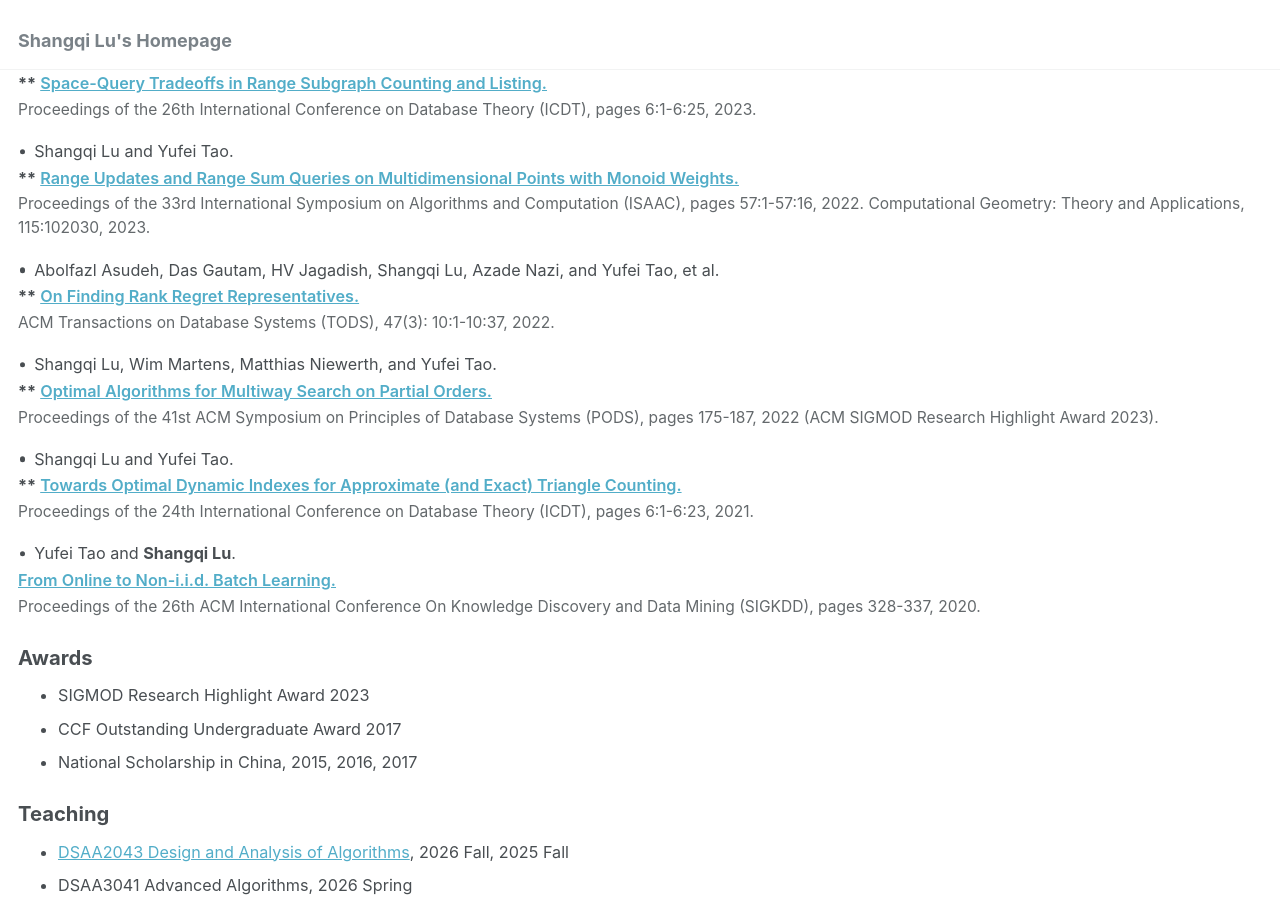
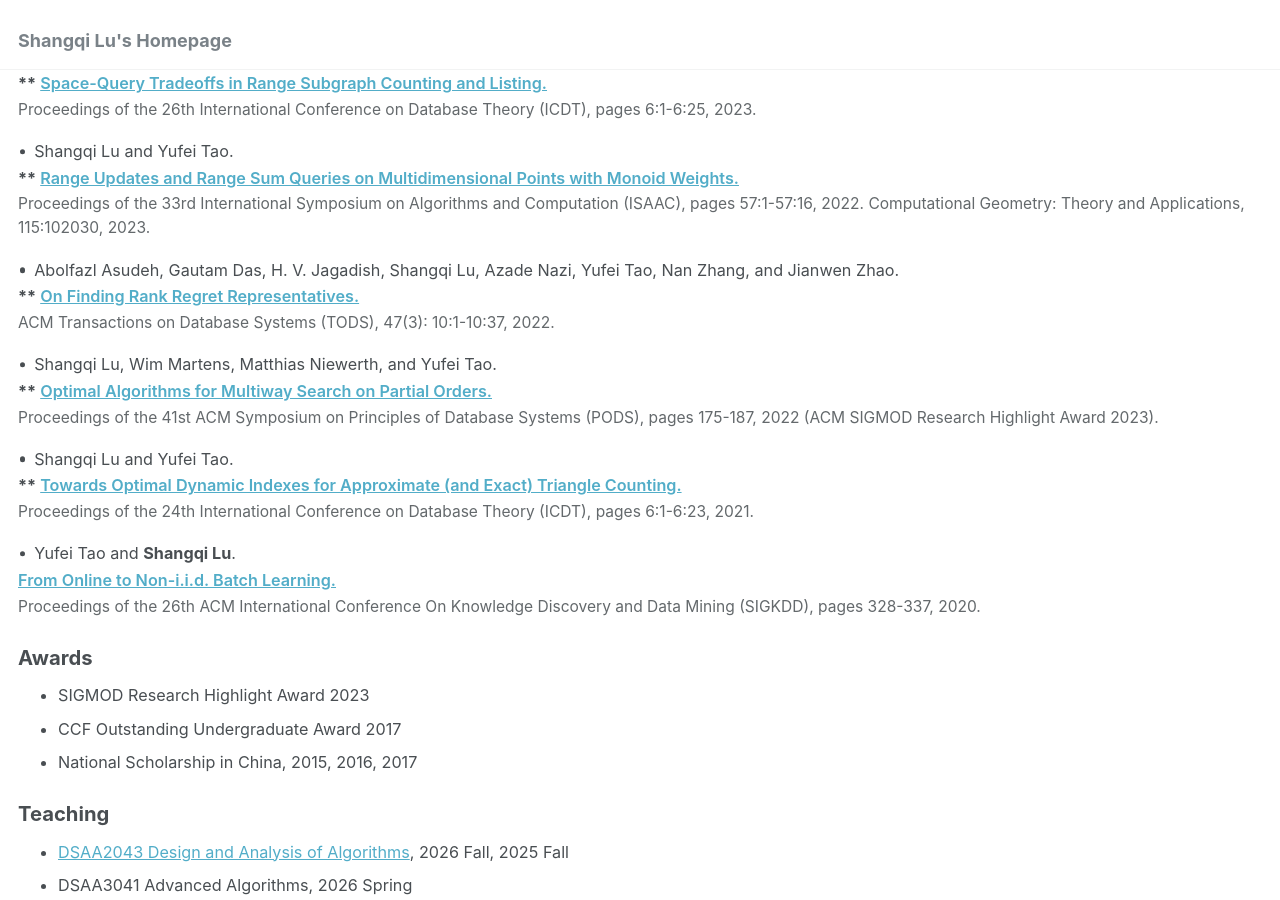
Before and after one commit to shangqilu/shangqilu.github.io, a Jekyll site: the page built from _pages/about.md, in a window 1280 px wide and 900 px high, scrolled down 1323 px. Built offline with Jekyll 4.4.1, drawn with Linux system fonts in a browser that asks for light colours.

Commit message:
List all authors of TODS 2022 paper

```diff
--- a/_pages/about.md
+++ b/_pages/about.md
@@ -96,7 +96,7 @@ In publications marked with `**`, authors are ordered alphabetically, as is a co
 </div>
 
 <div class="pub-item">
-  <div class="pub-authors">Abolfazl Asudeh, Das Gautam, HV Jagadish, Shangqi Lu, Azade Nazi, and Yufei Tao, et al.</div>
+  <div class="pub-authors">Abolfazl Asudeh, Gautam Das, H. V. Jagadish, Shangqi Lu, Azade Nazi, Yufei Tao, Nan Zhang, and Jianwen Zhao.</div>
   <div class="pub-title"><span class="pub-marker">**</span> <a href="http://shangqilu.github.io/files/mypapers/tods22.pdf">On Finding Rank Regret Representatives.</a></div>
   <div class="pub-venue">ACM Transactions on Database Systems (TODS), 47(3): 10:1-10:37, 2022.</div>
 </div>
```
